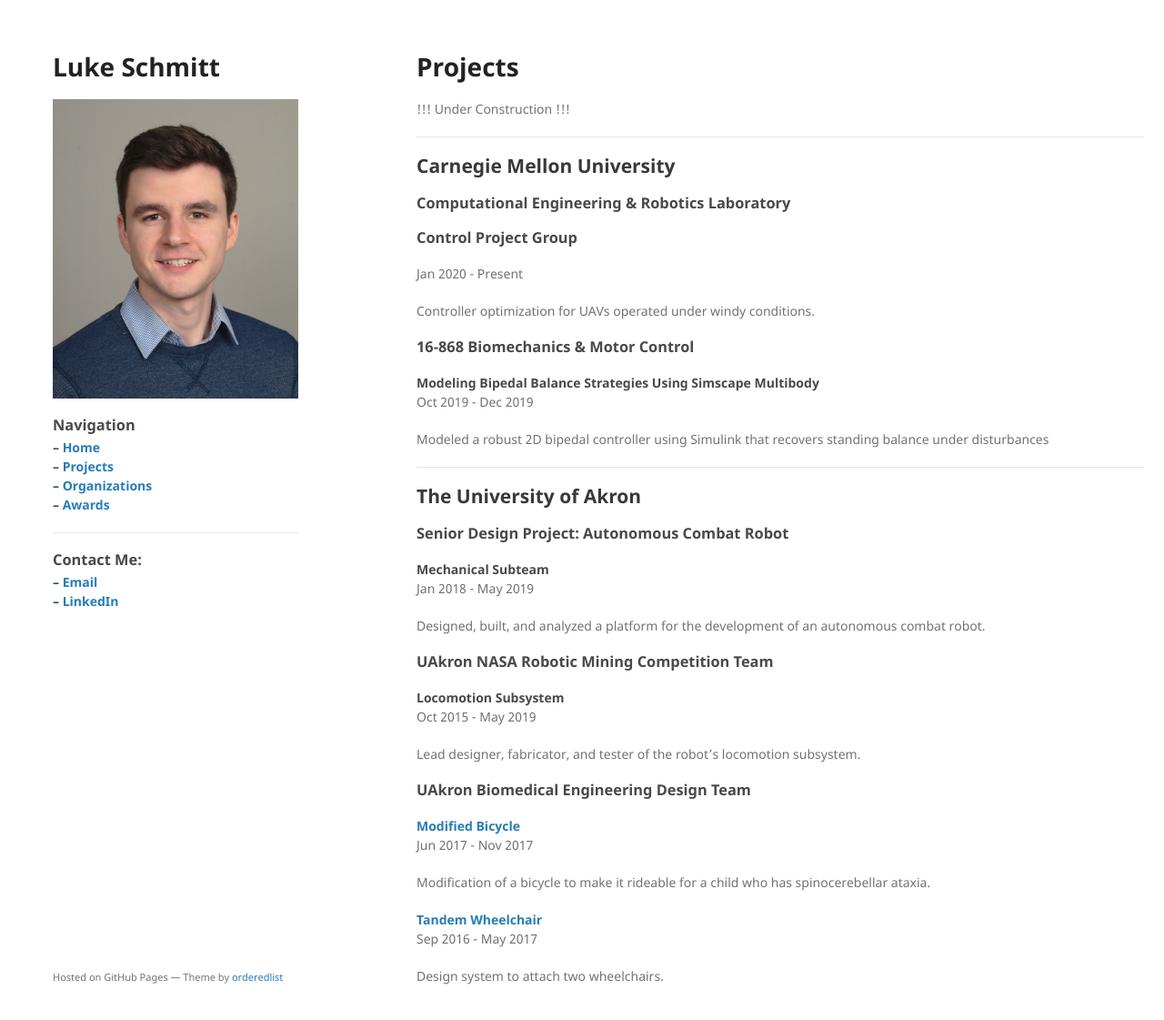
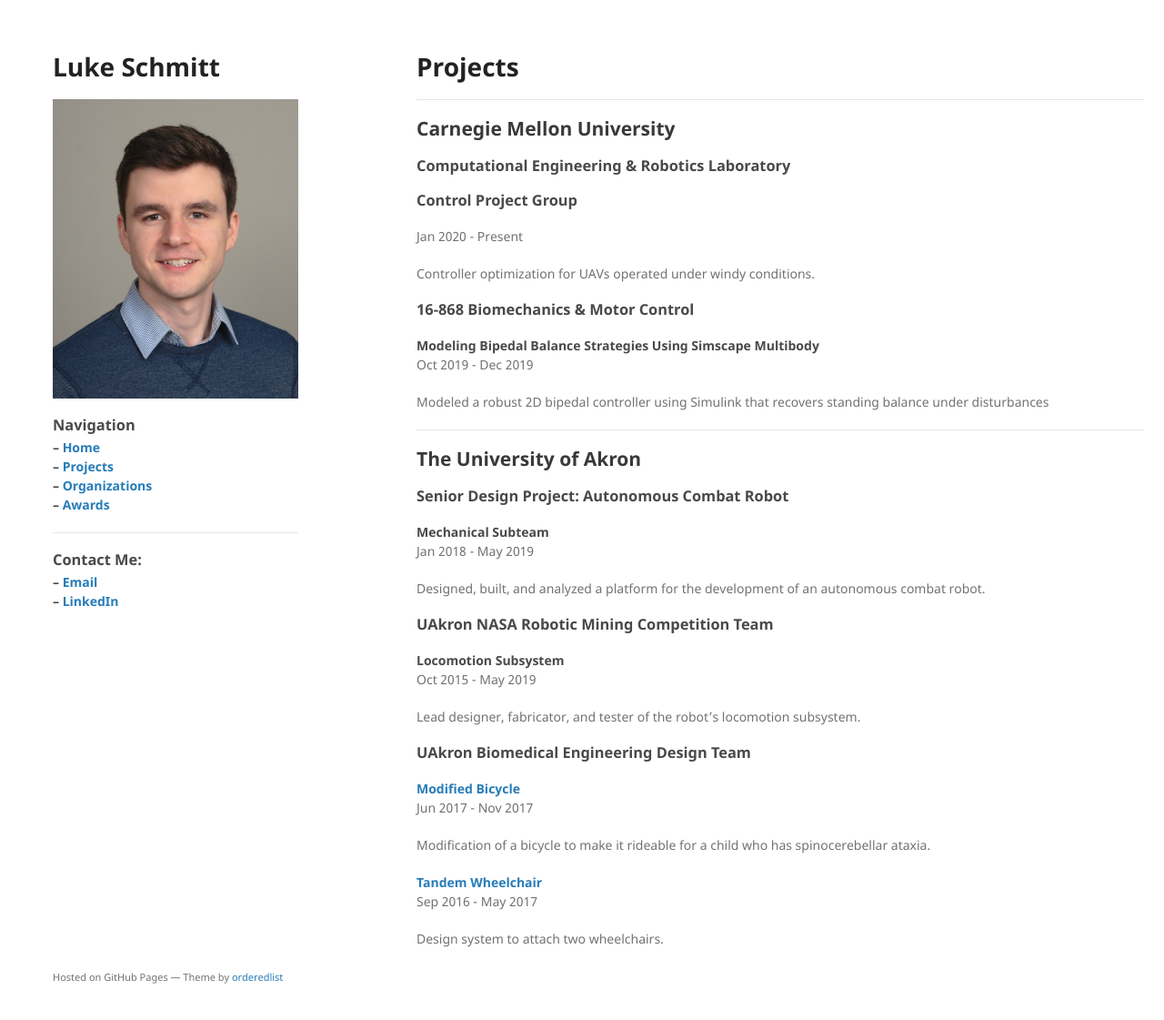
Before and after one commit to LukeSchmitt96/LukeSchmitt96.github.io, a Jekyll site: the page built from projects.md, in a window 1280 px wide and 1153 px high. Shown: the top 1121 px of the window at 91% size. Built offline with Jekyll 4.4.1, drawn with Linux system fonts in a browser that asks for light colours; some of the changed lines change nothing that is shown.

Commit message:
Update Liquid formatting

```diff
--- a/_layouts/default.html
+++ b/_layouts/default.html
@@ -3,7 +3,7 @@
 <html lang="{{ site.lang | default: "en-US" }}">
 
   <head>
-    <title>Luke Schmitt | {{ title }} </title>
+    <title>Luke Schmitt | {{ page.title }} </title>
     <meta charset="UTF-8">
     <meta http-equiv="X-UA-Compatible" content="IE=edge">
     <meta name="viewport" content="width=device-width, initial-scale=1">
--- a/projects.md
+++ b/projects.md
@@ -4,8 +4,6 @@
 ---
 
 # Projects
-
-!!! Under Construction !!!
 
 ---
 
```
